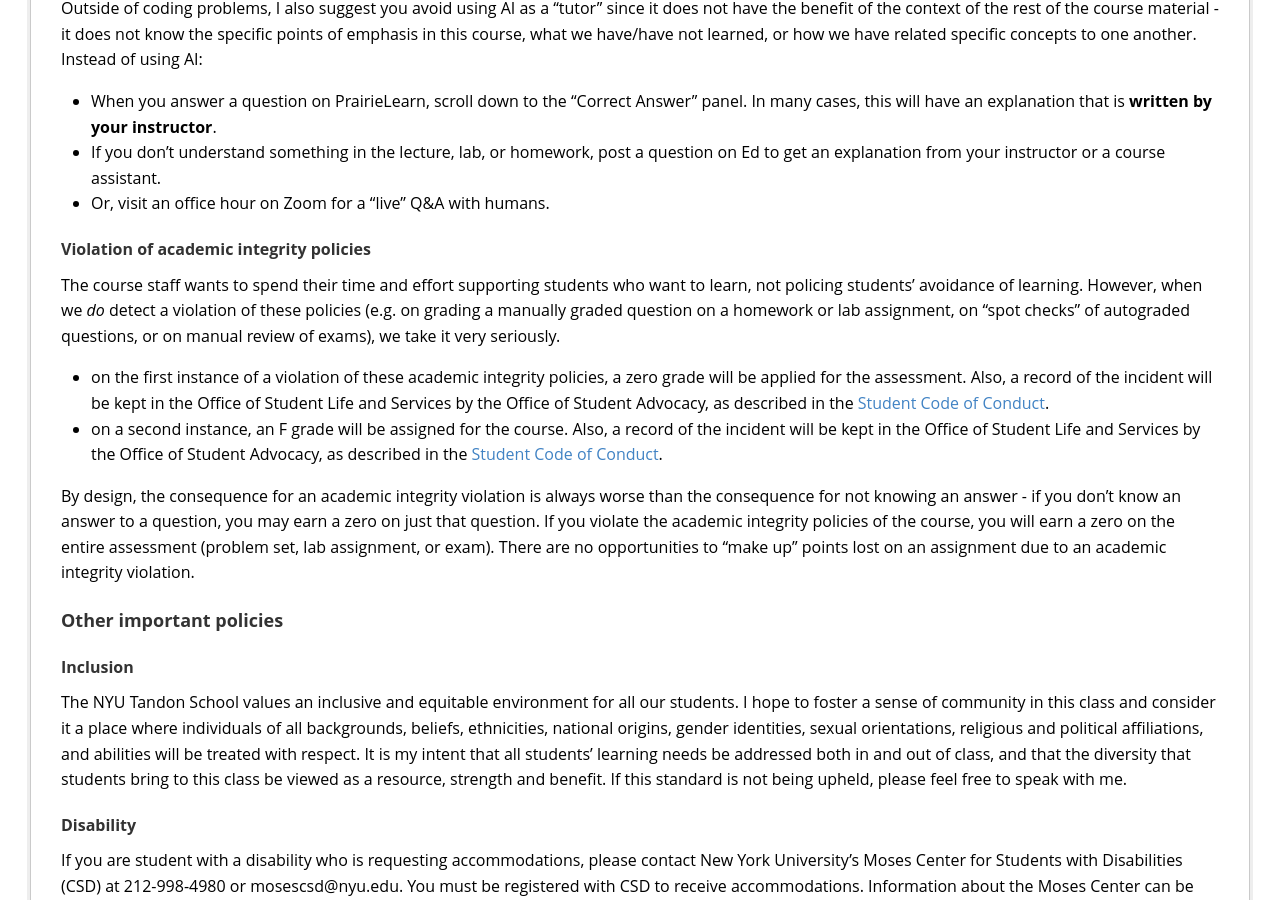
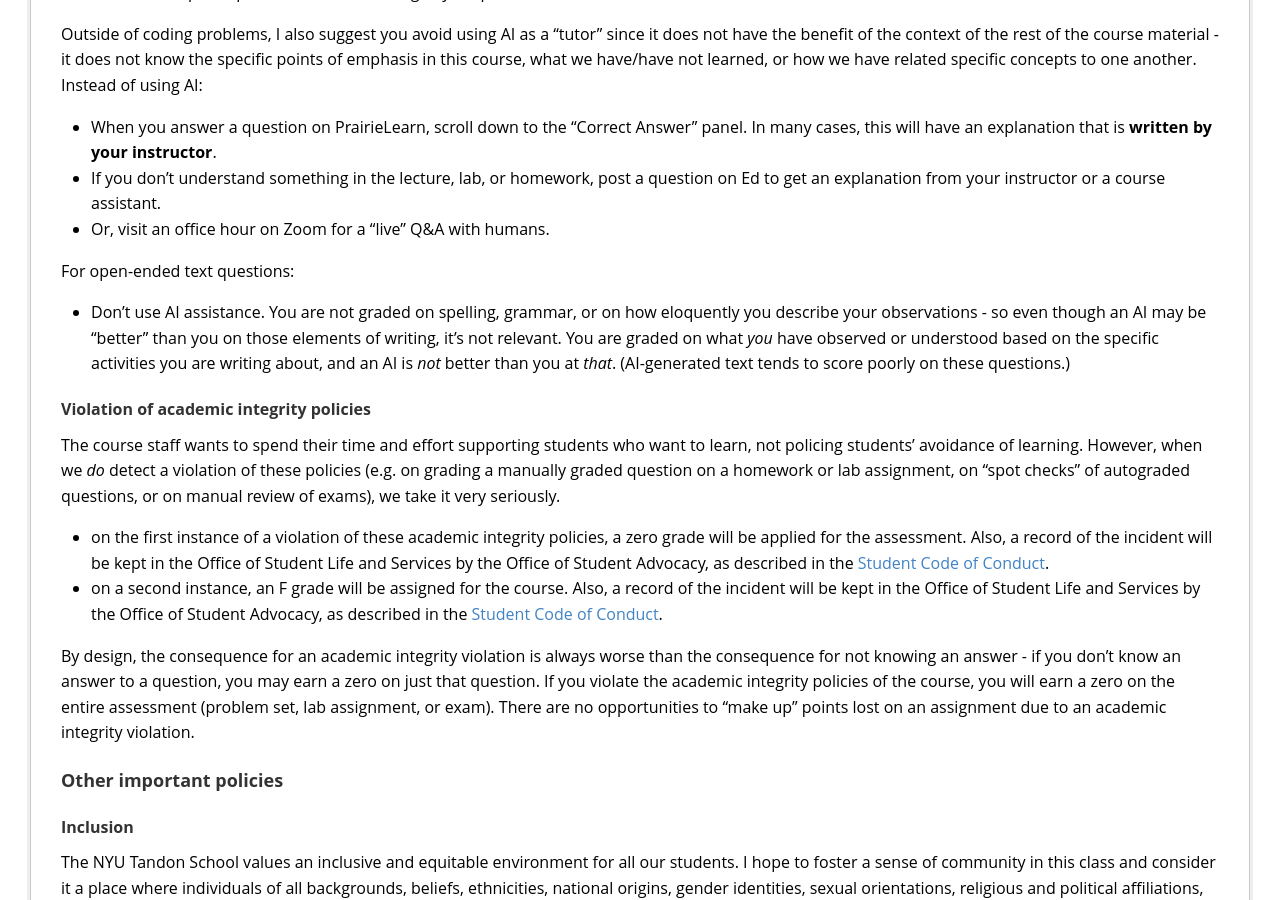
Before and after one commit to ffund/intro-ml-tss21, a Jekyll site: the page syllabus/in-person.html, which Jekyll copies as it is, in a window 1280 px wide and 900 px high, scrolled down 7688 px. Built offline with Jekyll 4.4.1, drawn with Linux system fonts in a browser that asks for light colours; some of the changed text lies outside the part shown.

Commit message:
Update syllabus

```diff
--- a/syllabus/in-person.html
+++ b/syllabus/in-person.html
@@ -486,7 +486,9 @@
 including making sure their appearance is reasonable and the data in
 them is correct. But, you are permitted to use an AI assistant such as
 ChatGPT or Gemini to help you generate <code>matplotlib</code> or
-<code>seaborn</code> code to make your plots look the way you want.</li>
+<code>seaborn</code> code to make your plots look the way you want. If
+you do use an AI assistant, you must include your LLM prompt in your
+submission.</li>
 </ul>
 <p>With the exception of the tasks listed above, AI assistance is not
 permitted in this course.</p>
@@ -562,6 +564,16 @@
 <li>Or, visit an office hour on Zoom for a “live” Q&amp;A with
 humans.</li>
 </ul>
+<p>For open-ended text questions:</p>
+<ul>
+<li>Don’t use AI assistance. You are not graded on spelling, grammar, or
+on how eloquently you describe your observations - so even though an AI
+may be “better” than you on those elements of writing, it’s not
+relevant. You are graded on what <em>you</em> have observed or
+understood based on the specific activities you are writing about, and
+an AI is <em>not</em> better than you at <em>that</em>. (AI-generated
+text tends to score poorly on these questions.)</li>
+</ul>
 <h4 id="violation-of-academic-integrity-policies">Violation of academic
 integrity policies</h4>
 <p>The course staff wants to spend their time and effort supporting
```
Also changed, not shown: syllabus/integrity.md (+5 -1 lines), syllabus/online.html (+13 -1 lines).
